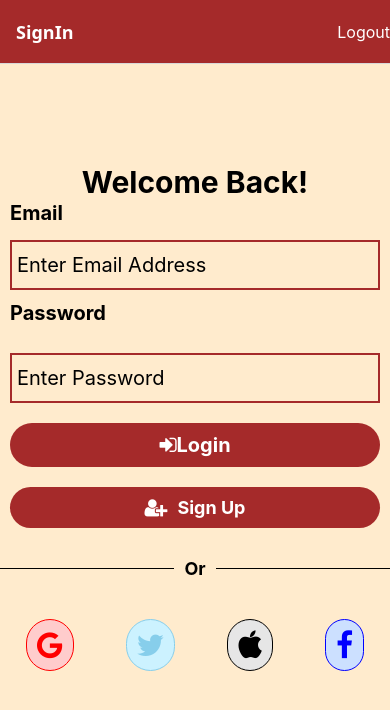
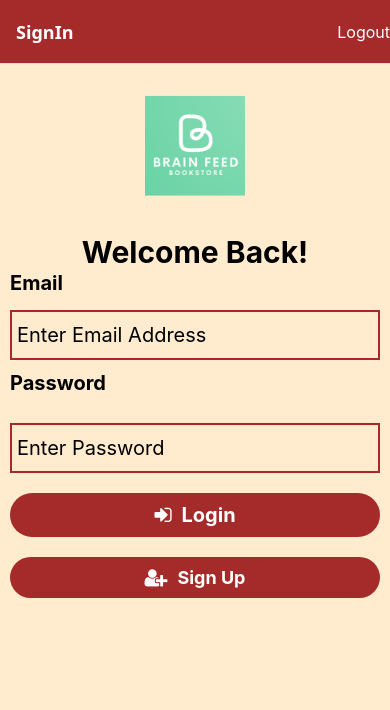
Before and after one commit to Snow-Pine/Cross-Platform-Project, a React Native app: screen / in a window 390 px wide. Shown: the top 710 px of the page. Built offline with nearby package versions, Linux system fonts and the light colour scheme.

Commit message:
Add animations to SignIn and SignUp screens, update Cart and Books functionality

```diff
--- a/package.json
+++ b/package.json
@@ -10,6 +10,8 @@
   },
   "dependencies": {
     "@expo/ngrok": "^4.1.3",
+    "@react-native-firebase/app": "^21.6.1",
+    "@react-native-firebase/auth": "^21.6.1",
     "@react-native-google-signin/google-signin": "^13.1.0",
     "@react-native-picker/picker": "^2.8.1",
     "@react-navigation/native": "^7.0.3",
--- a/screens/Cart.js
+++ b/screens/Cart.js
@@ -5,6 +5,8 @@ import Icon from 'react-native-vector-icons/FontAwesome';
 const Cart = ({ route, navigation }) => {
   const { cart, setCart, userEmail } = route.params;
   const [showTotalPrice, setShowTotalPrice] = useState(false);
+
+
 
   const handleAdd = (index) => {
     const updatedCart = cart.map((item, idx) => {
--- a/screens/Home.js
+++ b/screens/Home.js
@@ -65,12 +65,10 @@ const Home = ({ route, navigation }) => {
         </Animated.View>
       )}
       <Image source={require('../assets/logo.png')} style={styles.logo} />
-      <Text style={styles.intro}>
-        Where knowledge meets nourishment. At Brain Feed, we're not just a bookstore; we're the source of sustenance for your intellect.
-        With a diverse selection of books spanning various genres, from insightful non-fiction to captivating fiction, we offer the perfect
-        ingredients to fill your empty mind and enrich your brain. Our mission is to provide the nutrients your intellect craves, helping
-        you grow and flourish through the power of books. Come, feed your brain and discover a world of boundless possibilities at Brain Feed.
-      </Text>
+      {/* <Text style={styles.intro}>
+      Brain Feed is a bookstore that offers a diverse selection of books to nourish the intellect and inspire the imagination.
+      From thought-provoking non-fiction to captivating fiction, we provide the perfect resources to expand your mind and ignite your curiosity. Feed your brain and discover the power of knowledge at Brain Feed.
+      </Text> */}
       <Text style={styles.subtitle}>New Releases</Text>
     </View>
   );
@@ -132,7 +130,7 @@ const styles = StyleSheet.create({
     fontSize: 20,
     fontWeight: 'bold',
     textAlign: 'center',
-    marginVertical: 10,
+    marginVertical: 70,
   },
   bookCard: {
     flexDirection: 'row',
--- a/screens/SignInScreen.js
+++ b/screens/SignInScreen.js
@@ -1,5 +1,5 @@
-import { useState } from "react";
-import { View, Text, TextInput, StyleSheet, Pressable, Alert, TouchableOpacity } from "react-native";
+import { useState, useEffect, useRef } from "react";
+import { View, Text, TextInput, StyleSheet, Pressable, Alert, TouchableOpacity, Animated, Image } from "react-native";
 import { CommonActions } from '@react-navigation/native';
 import Icon from 'react-native-vector-icons/FontAwesome';
 
@@ -9,6 +9,34 @@ import { signInWithEmailAndPassword } from 'firebase/auth';
 const SignInScreen = ({ navigation }) => {
   const [emailAddress, setEmailAddress] = useState('');
   const [password, setPassword] = useState('');
+  const fadeAnim = useRef(new Animated.Value(0)).current; // Initial value for opacity: 0
+  const bounceAnim = useRef(new Animated.Value(0)).current; // Initial value for bounce
+
+  useEffect(() => {
+    Animated.timing(
+      fadeAnim,
+      {
+        toValue: 1,
+        duration: 2000,
+        useNativeDriver: true,
+      }
+    ).start();
+
+    Animated.loop(
+      Animated.sequence([
+        Animated.timing(bounceAnim, {
+          toValue: 1,
+          duration: 1000,
+          useNativeDriver: true,
+        }),
+        Animated.timing(bounceAnim, {
+          toValue: 0,
+          duration: 1000,
+          useNativeDriver: true,
+        }),
+      ])
+    ).start();
+  }, [fadeAnim, bounceAnim]);
 
   const onSignInClicked = async () => {
     try {
@@ -31,8 +59,17 @@ const SignInScreen = ({ navigation }) => {
     navigation.navigate("SignUp");
   };
 
+  const bounceInterpolate = bounceAnim.interpolate({
+    inputRange: [0, 1],
+    outputRange: [0, -30], // Adjust the bounce height as needed
+  });
+
   return (
-    <View style={styles.container}>
+    <Animated.View style={[styles.container, { opacity: fadeAnim }]}>
+      <Animated.Image
+        source={require('../assets/logo.png')}
+        style={[styles.logo, { transform: [{ translateY: bounceInterpolate }] }]}
+      />
       <Text style={styles.welcomeText}>Welcome Back!</Text>
       <Text style={styles.labelText}>Email</Text>
       <TextInput
@@ -42,7 +79,6 @@ const SignInScreen = ({ navigation }) => {
         autoCapitalize="none"
         returnKeyType="next"
         value={emailAddress}
-
         onChangeText={setEmailAddress}
       />
       <Text style={styles.labelText}>Password</Text>
@@ -64,26 +100,7 @@ const SignInScreen = ({ navigation }) => {
         <Icon name="user-plus" size={20} color="#fff" />
         <Text style={styles.signUpButtonText}>Sign Up</Text>
       </TouchableOpacity>
-      <View style={styles.orContainer}>
-        <View style={styles.line} />
-        <Text style={styles.orText}>Or</Text>
-        <View style={styles.line} />
-      </View>
-      <View style={styles.socialContainer}>
-        <TouchableOpacity style={[styles.iconButton, styles.googleButton]} onPress={() => {/* Handle Google sign-in */}}>
-          <Icon name="google" size={30} color="red" />
-        </TouchableOpacity>
-        <TouchableOpacity style={[styles.iconButton, styles.twitterButton]} onPress={() => {/* Handle Twitter sign-in */}}>
-          <Icon name="twitter" size={30} color="skyblue" />
-        </TouchableOpacity>
-        <TouchableOpacity style={[styles.iconButton, styles.appleButton]} onPress={() => {/* Handle Apple sign-in */}}>
-          <Icon name="apple" size={30} color="black" />
-        </TouchableOpacity>
-        <TouchableOpacity style={[styles.iconButton, styles.facebookButton]} onPress={() => {/* Handle Facebook sign-in */}}>
-          <Icon name="facebook" size={30} color="blue" />
-        </TouchableOpacity>
-      </View>
-    </View>
+    </Animated.View>
   );
 };
 
@@ -91,6 +108,12 @@ const styles = StyleSheet.create({
   container: {
     flex: 1,
     backgroundColor: 'blanchedalmond',
+  },
+  logo: {
+    width: 100,
+    height: 100,
+    alignSelf: 'center',
+    marginTop: 50,
   },
   inputPassStyle: {
     height: 50,
@@ -108,7 +131,7 @@ const styles = StyleSheet.create({
     borderColor: 'brown',
     borderWidth: 2,
     fontSize: 20,
-    marginTop: 10, // Adjusted marginTop value
+    marginTop: 10,
   },
   buttonStyle: {
     flexDirection: 'row',
@@ -123,6 +146,7 @@ const styles = StyleSheet.create({
     fontWeight: 'bold',
     color: '#fff',
     fontSize: 20,
+    marginLeft: 10
   },
   signUpButton: {
     flexDirection: 'row',
@@ -143,7 +167,7 @@ const styles = StyleSheet.create({
     fontSize: 30,
     fontWeight: 'bold',
     textAlign: 'center',
-    marginTop: 100,
+    marginTop: 20,
   },
   emailText: {
     fontSize: 20,
@@ -157,48 +181,6 @@ const styles = StyleSheet.create({
     marginLeft: 10,
     marginBottom: 5,
   },
-  orText: {
-    fontSize: 18,
-    fontWeight: 'bold',
-    textAlign: 'center',
-    marginHorizontal: 10,
-  },
-  orContainer: {
-    flexDirection: 'row',
-    alignItems: 'center',
-    marginVertical: 20,
-  },
-  line: {
-    flex: 1,
-    height: 1,
-    backgroundColor: 'black',
-  },
-  socialContainer: {
-    flexDirection: 'row',
-    justifyContent: 'space-around',
-    marginVertical: 20,
-  },
-  iconButton: {
-    borderWidth: 1,
-    borderRadius: 100,
-    padding: 10,
-  },
-  googleButton: {
-    borderColor: 'red',
-    backgroundColor: '#ffcccc',
-  },
-  twitterButton: {
-    borderColor: 'skyblue',
-    backgroundColor: '#ccf2ff',
-  },
-  appleButton: {
-    borderColor: 'black',
-    backgroundColor: '#e6e6e6',
-  },
-  facebookButton: {
-    borderColor: 'blue',
-    backgroundColor: '#cce0ff',
-  },
 });
 
 export default SignInScreen;
--- a/screens/SignUpScreen.js
+++ b/screens/SignUpScreen.js
@@ -1,5 +1,6 @@
-import { useState } from "react";
-import { View, Text, TextInput, Pressable, StyleSheet, Alert, TouchableOpacity } from "react-native";
+import { useState, useEffect, useRef } from "react";
+import { View, Text, TextInput, Pressable, StyleSheet, Alert, TouchableOpacity, Animated } from "react-native";
+import { CommonActions } from '@react-navigation/native';
 import Icon from 'react-native-vector-icons/FontAwesome';
 
 import { auth } from '../config/firebaseconfig';
@@ -8,23 +9,67 @@ import { createUserWithEmailAndPassword } from 'firebase/auth';
 const SignUpScreen = ({ navigation }) => {
   const [emailAddress, setEmailAddress] = useState('');
   const [password, setPassword] = useState('');
+  const fadeAnim = useRef(new Animated.Value(0)).current; // Initial value for opacity: 0
+  const bounceAnim = useRef(new Animated.Value(0)).current; // Initial value for bounce
 
-  const onCreateAccountPressed = async () => {
+  useEffect(() => {
+    Animated.timing(
+      fadeAnim,
+      {
+        toValue: 1,
+        duration: 2000,
+        useNativeDriver: true,
+      }
+    ).start();
+
+    Animated.loop(
+      Animated.sequence([
+        Animated.timing(bounceAnim, {
+          toValue: 1,
+          duration: 1500,
+          useNativeDriver: true,
+        }),
+        Animated.timing(bounceAnim, {
+          toValue: 0,
+          duration: 1500,
+          useNativeDriver: true,
+        }),
+      ])
+    ).start();
+  }, [fadeAnim, bounceAnim]);
+
+  const onSignUpClicked = async () => {
     try {
       const userCredentials = await createUserWithEmailAndPassword(auth, emailAddress, password);
       if (userCredentials) {
-        Alert.alert('Account Created');
-        navigation.navigate('SignIn');
+        Alert.alert(`Sign Up Successful for ${emailAddress}`);
+        navigation.dispatch(
+          CommonActions.reset({
+            index: 0,
+            routes: [{ name: 'Home' }],
+          })
+        );
       }
     } catch (err) {
-      console.log(`Error occurred while creating account: ${err}`);
+      console.log(`Error while signing up user: ${err}`);
     }
   };
 
+  const bounceInterpolate = bounceAnim.interpolate({
+    inputRange: [0, 1],
+    outputRange: [0, -20], // Adjust the bounce height as needed
+  });
+
   return (
-    <View style={styles.container}>
+    <Animated.View style={[styles.container, { opacity: fadeAnim }]}>
+      <Animated.Image
+        source={require('../assets/logo.png')}
+        style={[styles.logo, { transform: [{ translateY: bounceInterpolate }] }]}
+      />
+      <Text style={styles.welcomeText}>Create an Account!</Text>
+      <Text style={styles.labelText}>Email</Text>
       <TextInput
-        style={styles.inputUserStyle}
+        style={styles.inputEmailStyle}
         placeholder="Enter Email Address"
         textContentType="emailAddress"
         autoCapitalize="none"
@@ -32,6 +77,7 @@ const SignUpScreen = ({ navigation }) => {
         value={emailAddress}
         onChangeText={setEmailAddress}
       />
+      <Text style={styles.labelText}>Password</Text>
       <TextInput
         style={styles.inputPassStyle}
         placeholder="Enter Password"
@@ -42,11 +88,11 @@ const SignUpScreen = ({ navigation }) => {
         value={password}
         onChangeText={setPassword}
       />
-      <TouchableOpacity style={styles.buttonStyle} onPress={onCreateAccountPressed}>
-        <Icon name="user-circle" size={30} color="white" />
-        <Text style={styles.buttonTextStyle}>Create Account</Text>
+      <TouchableOpacity style={styles.buttonStyle} onPress={onSignUpClicked}>
+        <Icon name="user-plus" size={20} color="#fff" />
+        <Text style={styles.buttonTextStyle}>Sign Up</Text>
       </TouchableOpacity>
-    </View>
+    </Animated.View>
   );
 };
 
@@ -54,6 +100,12 @@ const styles = StyleSheet.create({
   container: {
     flex: 1,
     backgroundColor: 'blanchedalmond',
+  },
+  logo: {
+    width: 100,
+    height: 100,
+    alignSelf: 'center',
+    marginTop: 50,
   },
   inputPassStyle: {
     height: 50,
@@ -64,35 +116,43 @@ const styles = StyleSheet.create({
     fontSize: 20,
     marginTop: 23
   },
-  inputUserStyle: {
+  inputEmailStyle: {
     height: 50,
     margin: 10,
     padding: 5,
     borderColor: 'brown',
     borderWidth: 2,
     fontSize: 20,
-    marginTop: 230
+    marginTop: 10,
   },
   buttonStyle: {
     flexDirection: 'row',
+    alignItems: 'center',
+    justifyContent: 'center',
+    backgroundColor: 'brown',
+    padding: 10,
     margin: 10,
-    padding: 10,
     borderRadius: 100,
-    backgroundColor: 'brown',
-    justifyContent: 'center',
-    alignItems: 'center',
   },
   buttonTextStyle: {
     fontWeight: 'bold',
     color: '#fff',
-    fontSize: 18
+    fontSize: 20,
+    marginLeft: 10
   },
-  welcome: {
+  welcomeText: {
     fontSize: 30,
     fontWeight: 'bold',
     textAlign: 'center',
-    marginTop: 50
-  }
+    marginTop: 100,
+  },
+  labelText: {
+    fontSize: 20,
+    fontWeight: 'bold',
+    marginVertical: 1,
+    marginLeft: 10,
+    marginBottom: 5,
+  },
 });
 
 export default SignUpScreen;
```
Also changed, not shown: screens/Books.js (+8 -6 lines), 1 other file (tests, documents, lock files or other folders).
